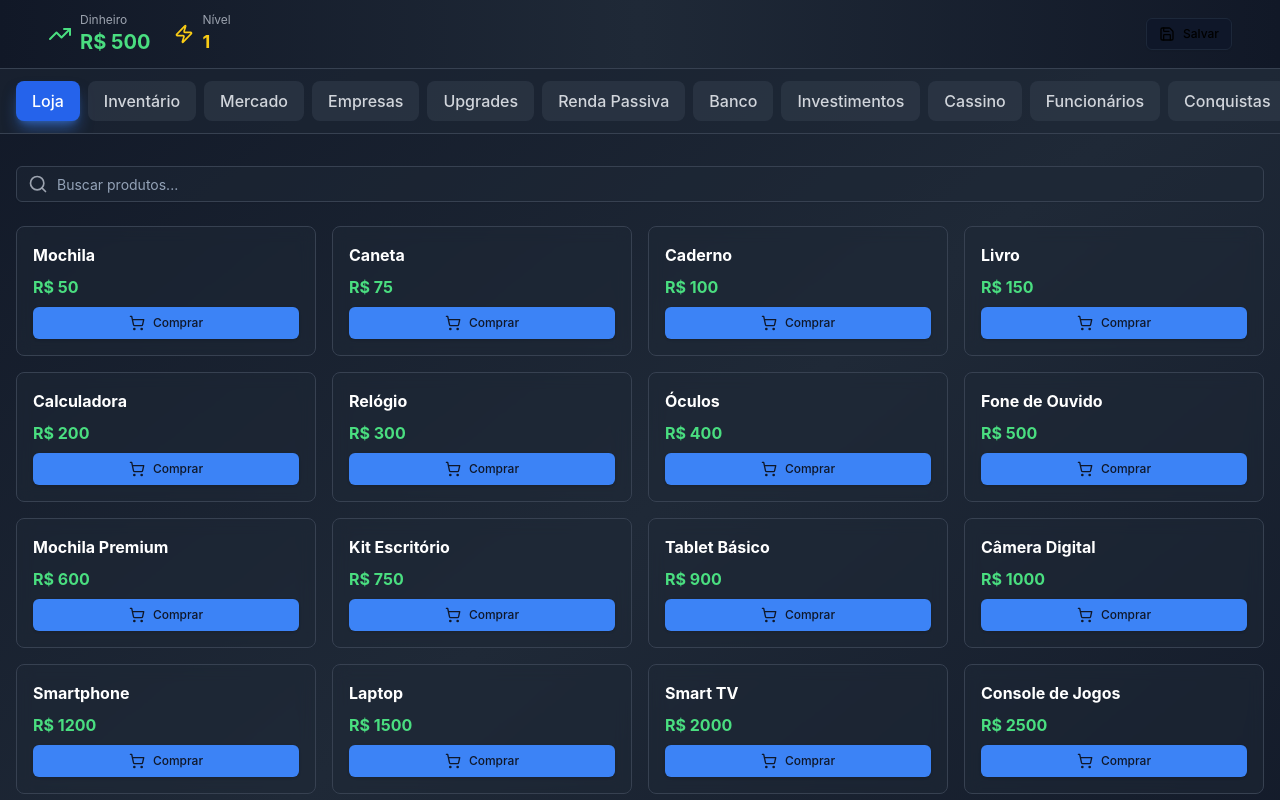
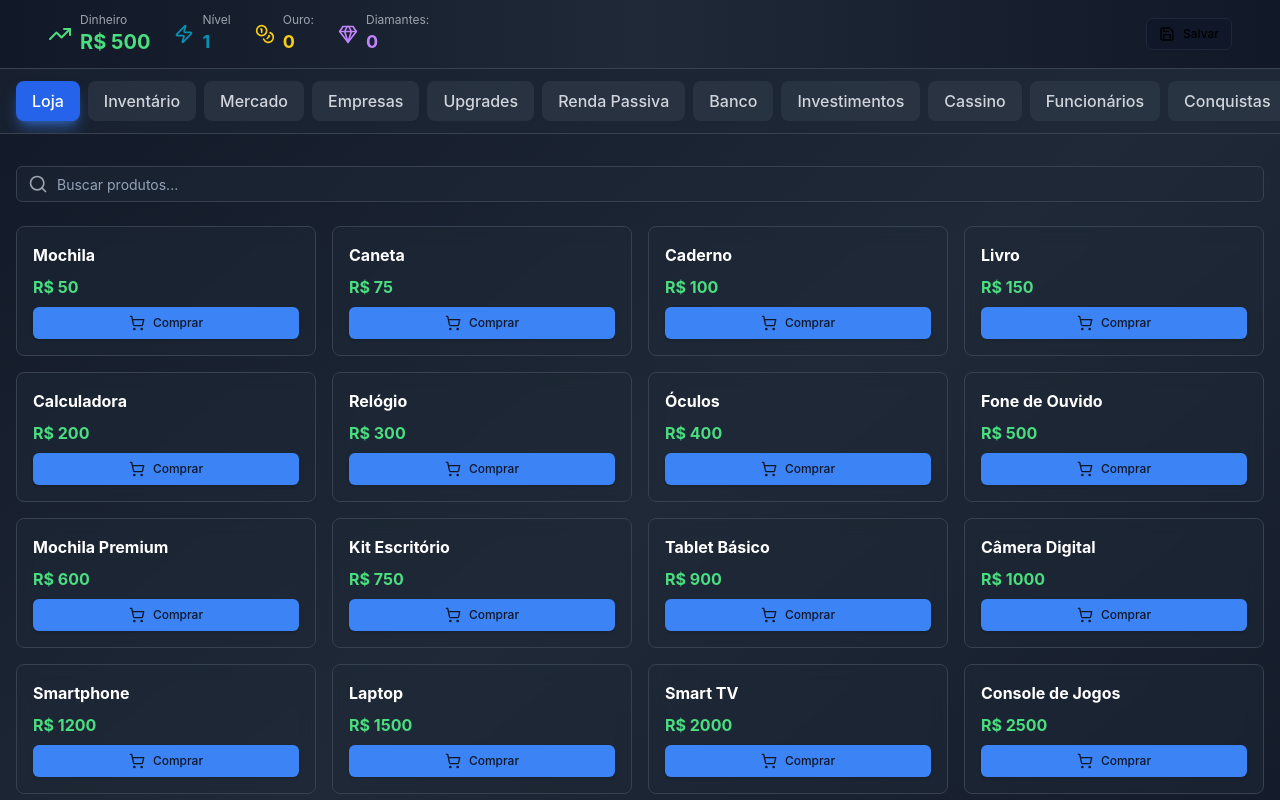
Before and after one commit to Gustavooli122/jo, a React (Vite) app in the folder apps/web/: page / in a window 1280 px wide. Shown: the top 800 px of the page. Built offline with nearby package versions, Linux system fonts and the light colour scheme.

Commit message:
atualizado

```diff
--- a/apps/web/src/components/Banco.jsx
+++ b/apps/web/src/components/Banco.jsx
@@ -3,10 +3,13 @@ import { formatMoney } from '../utils/formatters.js';
 import { Landmark, ArrowDownToLine, ArrowUpFromLine } from 'lucide-react';
 import { Button } from './ui/button.jsx';
 import { Input } from './ui/input.jsx';
+import { Coins } from 'lucide-react';
 const Banco = ({ game }) => {
   const [valorDeposito, setValorDeposito] = useState('');
   const [valorSaque, setValorSaque] = useState('');
 
+    const comprarDiamond = ()=> game.comprarDiamante();
+  const comprarGold = () => game.comprarOuro();
 
   const handleDepositar = () => {
     const valor = parseFloat(valorDeposito);
@@ -153,6 +156,37 @@ const Banco = ({ game }) => {
           </div>
         </div>
       </div>
+      <div className="grid grid-cols-1 md:grid-cols-2 gap-6">
+  {/* Card Diamantes */}
+  <div className="bg-gray-800/50 backdrop-blur border border-gray-700 rounded-lg p-6 flex flex-col justify-between">
+    <div className="mb-4">
+      <h3 className="text-white font-bold mb-2 flex items-center gap-2">
+        <Coins className="w-6 h-6 text-blue-400" />
+        Comprar Diamantes
+      </h3>
+      <p className="text-gray-400">Valor: <span className=" font-semibold text-yellow-400">100 Ouro</span></p>
+      <p className="text-gray-400 mt-1">Possui: <span className="text-purple-400 font-semibold">{game.diamantes}</span></p>
+    </div>
+    <Button onClick={comprarDiamond} className="w-full">
+      Comprar
+    </Button>
+  </div>
+
+  {/* Card Ouro */}
+  <div className="bg-gray-800/50 backdrop-blur border border-gray-700 rounded-lg p-6 flex flex-col justify-between">
+    <div className="mb-4">
+      <h3 className="text-white font-bold mb-2 flex items-center gap-2">
+        <Coins className="w-6 h-6 text-yellow-400" />
+        Comprar Ouro
+      </h3>
+      <p className="text-gray-400">Valor: <span className=" font-semibold text-green-500">R$ 10.000.000</span></p>
+      <p className="text-gray-400 mt-1">Possui: <span className="text-yellow-400 font-semibold">{game.ouro}</span></p>
+    </div>
+    <Button onClick={comprarGold} className="w-full">
+      Comprar
+    </Button>
+  </div>
+</div>
     </div>
   );
 };
--- a/apps/web/src/components/TopBar.jsx
+++ b/apps/web/src/components/TopBar.jsx
@@ -3,13 +3,16 @@ import { motion } from 'framer-motion';
 import { formatMoney } from '../utils/formatters.js';
 import { Save, TrendingUp, Zap } from 'lucide-react';
 import { Button } from './ui/button.jsx';
-
+import { Coins } from 'lucide-react';
+import { Gem } from 'lucide-react';
 const TopBar = ({ game }) => {
-  const { dinheiro, nivel, eventoAtivo, prestige } = game;
+  const { dinheiro,ouro,diamantes, nivel, eventoAtivo, prestige } = game;
 
   const handleSave = () => {
     const gameData = {
       dinheiro: game.dinheiro,
+      ouro:game.ouro,
+      diamantes:game.diamantes,
       inventario: game.inventario,
       empresas: game.empresas,
       upgrades: game.upgrades,
@@ -29,7 +32,7 @@ const TopBar = ({ game }) => {
   return (
     <div className="bg-gradient-to-r from-gray-900 via-gray-800 to-gray-900 border-b border-gray-700 px-4 py-3 sticky top-0 z-50 backdrop-blur-sm">
       <div className="container mx-auto flex flex-wrap items-center justify-between gap-4">
-        <div className="flex items-center gap-6">
+        <div className="flex flex-col md:flex-row md:items-center gap-6">
           <motion.div
             key={dinheiro}
             initial={{ scale: 1 }}
@@ -45,13 +48,26 @@ const TopBar = ({ game }) => {
           </motion.div>
 
           <div className="flex items-center gap-2">
-            <Zap className="w-5 h-5 text-yellow-400" />
+            <Zap className="w-5 h-5 text-cyan-600" />
             <div>
               <div className="text-xs text-gray-400">Nível</div>
-              <div className="text-lg font-bold text-yellow-400">{nivel}</div>
+              <div className="text-lg font-bold text-cyan-600">{nivel}</div>
             </div>
           </div>
-
+           <div className="flex items-center gap-2">
+            <Coins className="w-5 h-5 text-yellow-400" />
+            <div>
+              <div className="text-xs text-gray-400">Ouro:</div>
+              <div className="text-lg font-bold text-yellow-400">{ouro}</div>
+            </div>
+          </div>
+          <div className="flex items-center gap-2">
+            <Gem className="w-5 h-5 text-purple-400" />
+            <div>
+              <div className="text-xs text-gray-400">Diamantes:</div>
+              <div className="text-lg font-bold text-purple-400">{diamantes}</div>
+            </div>
+          </div>
           {prestige.nivel > 0 && (
             <div className="flex items-center gap-2 bg-purple-900/30 px-3 py-1 rounded-lg border border-purple-500/30">
               <div className="text-xs text-gray-400">Prestige</div>
--- a/apps/web/src/hooks/useGame.js
+++ b/apps/web/src/hooks/useGame.js
@@ -11,6 +11,8 @@ export const useGame = () => {
   const { toast } = useToast();
 
   const [dinheiro, setDinheiro] = useState(500);
+  const [ouro, setOuro] = useState(0);
+  const [diamantes, setDiamantes] = useState(0);
   const [inventario, setInventario] = useState({});
   const [empresas, setEmpresas] = useState({});
   const [upgrades, setUpgrades] = useState({});
@@ -55,6 +57,8 @@ export const useGame = () => {
     if (savedGame) {
       try {
         const data = JSON.parse(savedGame);
+        setOuro(data.ouro || 0);
+        setDiamantes(data.diamantes || 0);
         setDinheiro(data.dinheiro || 500);
         setInventario(data.inventario || {});
         setEmpresas(data.empresas || {});
@@ -84,10 +88,65 @@ export const useGame = () => {
     }
   }, []);
 
+   const comprarOuro = useCallback(() => {
+
+
+  if (nivel < 50) {
+    toast({
+      title: "❌ Nível insuficiente",
+      description: "Você precisa ser nível 50"
+    });
+    return;
+  }
+
+  const custo = 10000000;
+
+  if (dinheiro >= custo) {
+    setDinheiro(prev => prev - custo);
+    setOuro(prev => prev + 1);
+
+    toast({
+      title: "💛 Ouro comprado!",
+      description: "+1 ouro"
+    });
+
+  } else {
+    toast({
+      title: "❌ Dinheiro insuficiente"
+    });
+  }
+
+}, [dinheiro, nivel, toast]);
+
+  const comprarDiamante = useCallback(() => {
+   console.log("diamante")
+  const custo = 90;
+
+  if (ouro >= custo) {
+
+    setOuro(prev => prev - custo);
+    setDiamantes(prev => prev + 1);
+
+    toast({
+      title: "💎 Diamante comprado!",
+      description: "+1 diamante"
+    });
+
+  } else {
+
+    toast({
+      title: "❌ Ouro insuficiente"
+    });
+
+  }
+
+}, [ouro, toast]);
   // Auto-save every 5 seconds
   useEffect(() => {
     const interval = setInterval(() => {
       const gameData = {
+        ouro,
+        diamantes,
         dinheiro,
         inventario,
         empresas,
@@ -105,7 +164,7 @@ export const useGame = () => {
     }, 5000);
 
     return () => clearInterval(interval);
-  }, [dinheiro, inventario, empresas, upgrades, funcionarios, prestige, banco, investimentos, mercado, conquistas, rendaPassiva, estatisticas]);
+  }, [dinheiro,diamantes,ouro, inventario, empresas, upgrades, funcionarios, prestige, banco, investimentos, mercado, conquistas, rendaPassiva, estatisticas]);
 
   // Calculate total multiplier
   const calcularMultiplicador = useCallback(() => {
@@ -520,7 +579,8 @@ export const useGame = () => {
       });
       return;
     }
-
+    setDiamantes(0);
+    setOuro(0)
     setDinheiro(500);
     setInventario({});
     setEmpresas({});
@@ -637,6 +697,7 @@ export const useGame = () => {
     });
   }, [investimentos, precosAcoes, toast]);
 
+
   const apostarCassino = useCallback((valor, tipo) => {
     if (dinheiro < valor) {
       toast({
@@ -686,6 +747,8 @@ export const useGame = () => {
 
   return {
     dinheiro,
+    ouro,
+    diamantes,
     nivel,
     inventario,
     empresas,
@@ -701,6 +764,8 @@ export const useGame = () => {
     precosAcoes,
     rendaPassiva,
     estatisticas,
+    comprarOuro,
+    comprarDiamante,
     comprarProduto,
     venderProduto,
     colocarNoMercado,
```
